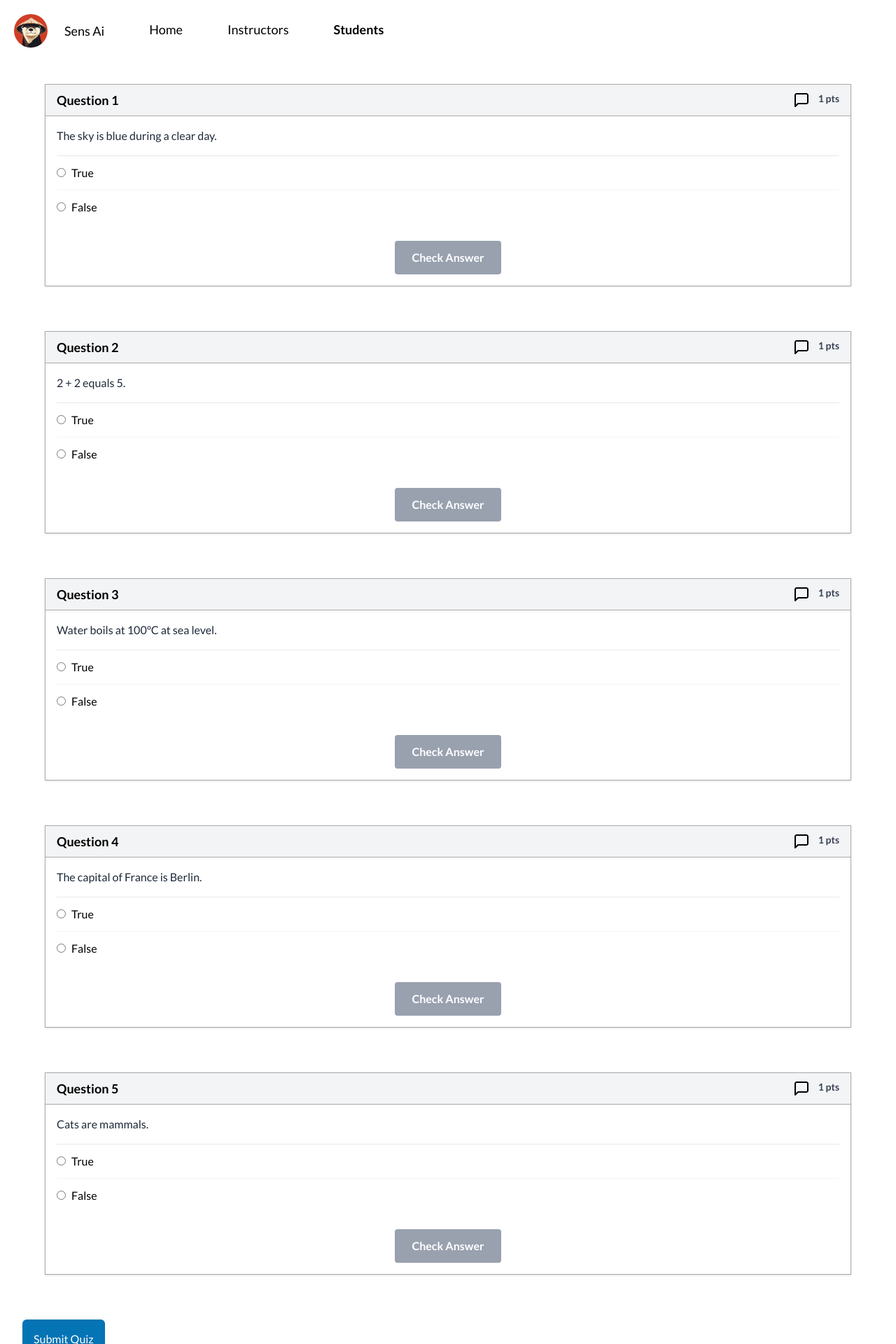
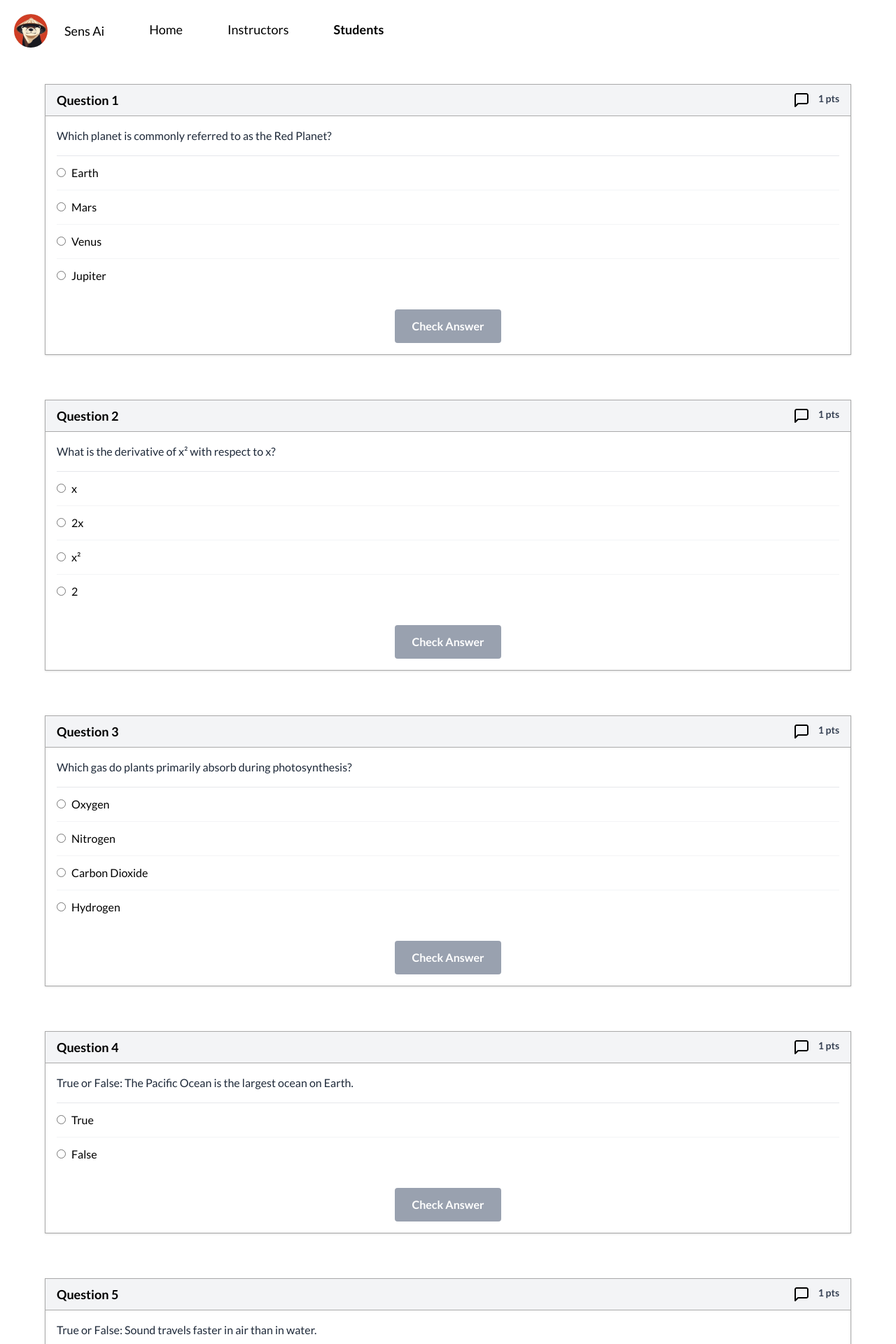
Before and after one commit to ktagdiwala/SensAI, a React (Vite) app in the folder frontend/: page /students in a window 1280 px wide. Shown: the top 1920 px of the page at 70% size. Built offline with nearby package versions, Linux system fonts and the light colour scheme.

Commit message:
Updated mock quiz questions for testing

```diff
--- a/frontend/src/routes/QuizPage.tsx
+++ b/frontend/src/routes/QuizPage.tsx
@@ -7,46 +7,52 @@ import { useState } from "react";
 const questions: QuestionData[] = [
     {
         id: "1",
-        description: "The sky is blue during a clear day.",
+        description: "Which planet is commonly referred to as the Red Planet?",
         choices: [
-            { id: "T", label: "True" },
-            { id: "F", label: "False" },
+            { id: "A", label: "Earth" },
+            { id: "B", label: "Mars" },
+            { id: "C", label: "Venus" },
+            { id: "D", label: "Jupiter" },
         ],
         points: 1,
     },
     {
         id: "2",
-        description: "2 + 2 equals 5.",
+        description: "What is the derivative of x² with respect to x?",
         choices: [
-            { id: "T", label: "True" },
-            { id: "F", label: "False" },
+            { id: "A", label: "x" },
+            { id: "B", label: "2x" },
+            { id: "C", label: "x²" },
+            { id: "D", label: "2" },
         ],
         points: 1,
     },
     {
         id: "3",
-        description: "Water boils at 100°C at sea level.",
+        description: "Which gas do plants primarily absorb during photosynthesis?",
         choices: [
-            { id: "T", label: "True" },
-            { id: "F", label: "False" },
+            { id: "A", label: "Oxygen" },
+            { id: "B", label: "Nitrogen" },
+            { id: "C", label: "Carbon Dioxide" },
+            { id: "D", label: "Hydrogen" },
         ],
         points: 1,
     },
     {
         id: "4",
-        description: "The capital of France is Berlin.",
+        description: "True or False: The Pacific Ocean is the largest ocean on Earth.",
         choices: [
-            { id: "T", label: "True" },
-            { id: "F", label: "False" },
+            { id: "A", label: "True" },
+            { id: "B", label: "False" },
         ],
         points: 1,
     },
     {
         id: "5",
-        description: "Cats are mammals.",
+        description: "True or False: Sound travels faster in air than in water.",
         choices: [
-            { id: "T", label: "True" },
-            { id: "F", label: "False" },
+            { id: "A", label: "True" },
+            { id: "B", label: "False" },
         ],
         points: 1,
     },
@@ -55,11 +61,11 @@ const questions: QuestionData[] = [
 //REMOVE THIS AFTER IMPLEMENTING VALIDATION FUNCTION IN BACKEND
 // DEV-ONLY mock
 const correctAnswers: Record<string, string> = {
-    "1": "T", // The sky is blue during a clear day.
-    "2": "F", // 2 + 2 equals 5.
-    "3": "T", // Water boils at 100°C at sea level.
-    "4": "F", // The capital of France is Berlin.
-    "5": "T", // Cats are mammals.
+    "1": "B", // Mars is known as the Red Planet.
+    "2": "B", // d/dx (x²) = 2x.
+    "3": "C", // Plants absorb CO₂.
+    "4": "A", // Pacific Ocean is the largest.
+    "5": "B", // Sound travels faster in water than in air.
 };
 
 async function mockValidate({
```
